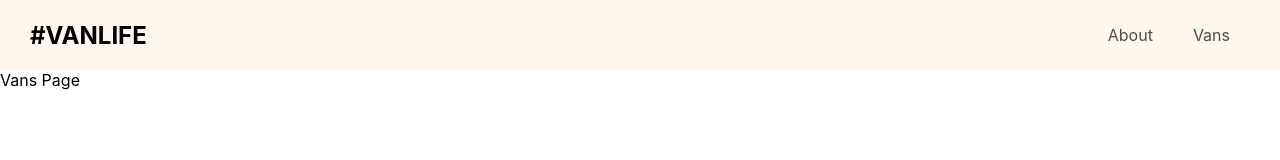
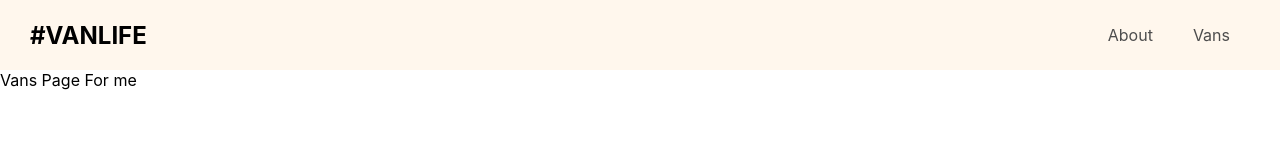
Before and after one commit to mahmoudessam16/van-life, a React (Create React App) app: page /vans in a window 1280 px wide. Shown: the top 160 px of the page. Built offline with nearby package versions, Linux system fonts and the light colour scheme.

Commit message:
modify vans page

```diff
--- a/src/components/Vans.js
+++ b/src/components/Vans.js
@@ -3,7 +3,7 @@ import React from 'react'
 function About() {
     return (
         <div>
-            Vans Page
+            Vans Page For me
         </div>
     )
 }
```
